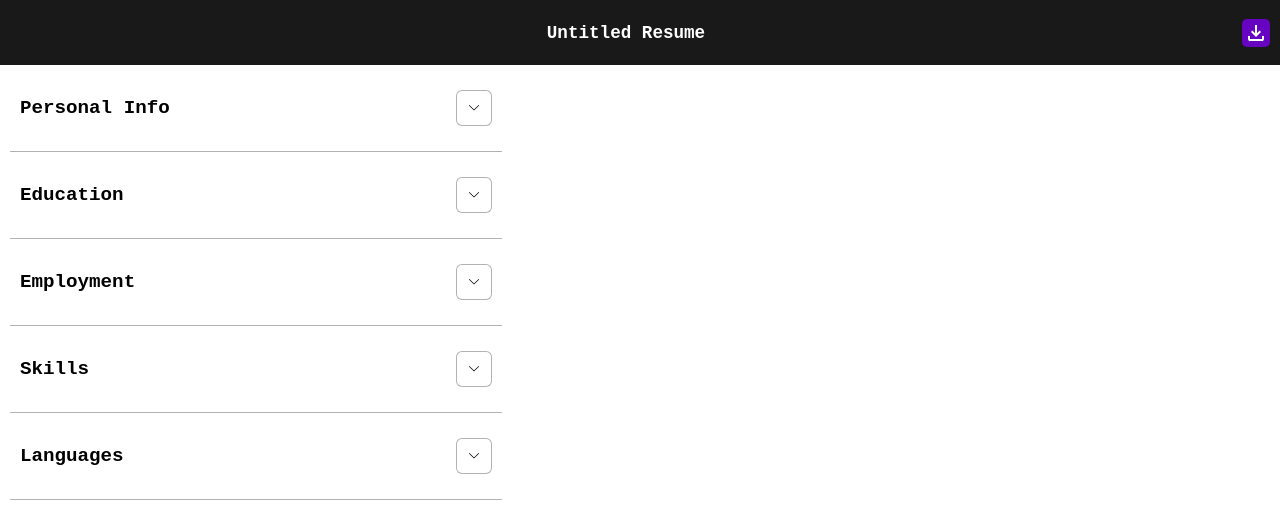
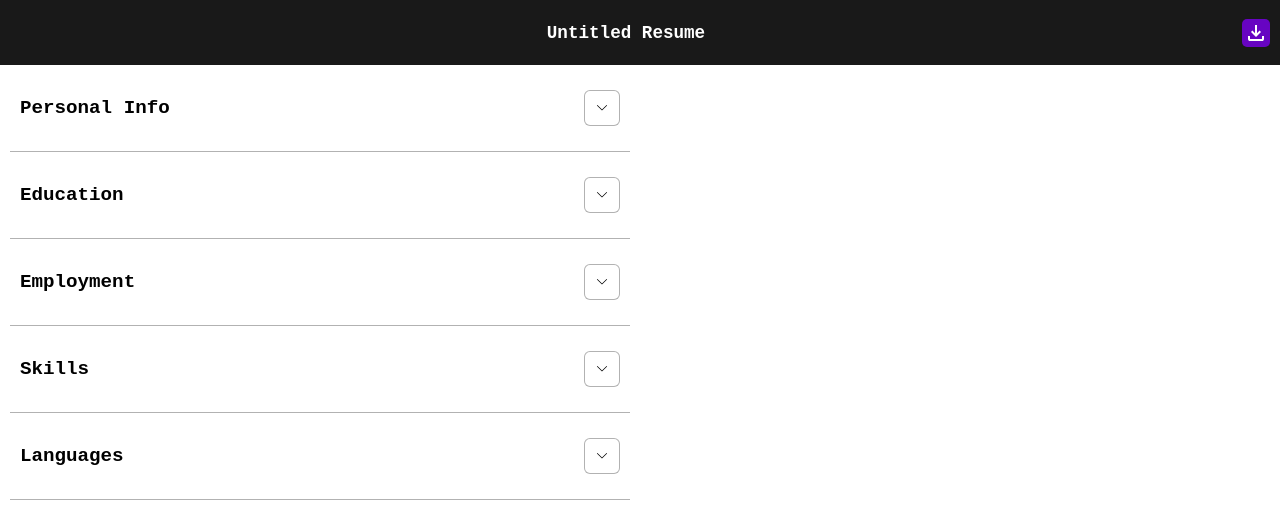
Before and after one commit to LukBlan/cv-application, a React (Vite) app: page / in a window 1280 px wide. Shown: the top 512 px of the page. Built offline with nearby package versions, Linux system fonts and the light colour scheme.

Commit message:
Change web layout

```diff
--- a/src/components/App.jsx
+++ b/src/components/App.jsx
@@ -15,7 +15,10 @@ function App() {
       <Form />
       <ImageButton className={buttonClass} onClick={toggleHide} src="/img/preview.svg" alt="" />
       <main>
-        <TabSection cvSections={cvSections} />
+        <div>
+          <TabSection cvSections={cvSections} />
+        </div>
+
         <PreviewSection toggleHide={toggleHide} />
       </main>
 
--- a/src/styles.css
+++ b/src/styles.css
@@ -131,6 +131,8 @@ input::placeholder {
 
 .tab-section {
   padding: 0 10px;
+  max-width: 750px;
+  margin: 0 auto;
   overflow: auto;
 }
 
@@ -202,7 +204,7 @@ input::placeholder {
 
   main {
     display: grid;
-    grid-template-columns: 1fr 1.5fr;
+    grid-template-columns: 1fr 1fr;
   }
 
   .show-preview-button {
```
